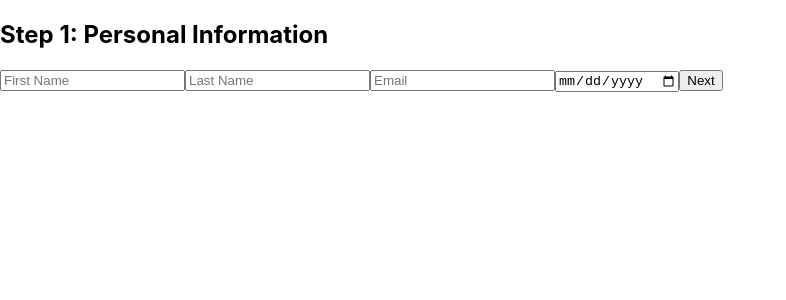
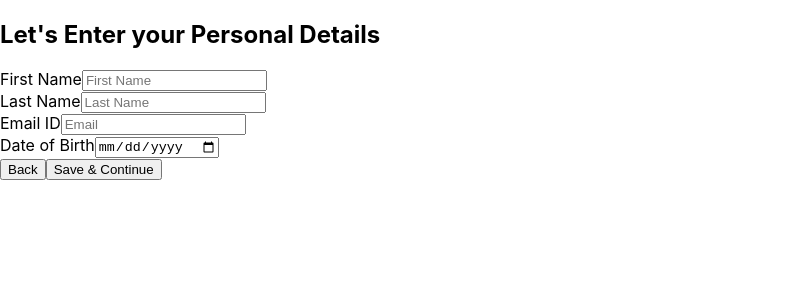
Before and after one commit to geetikajhanji11/form, a React (Create React App) app: page / in a window 1280 px wide. Shown: the top 300 px of the page, without its empty margins (0-786 px from the left). Built offline with nearby package versions, Linux system fonts and the light colour scheme.

Commit message:
refactored personalinfoform

```diff
--- a/src/components/PersonalInfoForm.js
+++ b/src/components/PersonalInfoForm.js
@@ -60,9 +60,18 @@ const PersonalInfoForm = () => {
     }
   };
 
+  const handleBack = () => {
+    navigate("/");
+  }
+
   return (
     <div>
-      <h2>Step 1: Personal Information</h2>
+      <h2>Let's Enter your Personal Details</h2>
+
+      <div className='form_personal'>
+
+        <div>
+          <label>First Name</label>
           <input
             type="text"
             name="firstName"
@@ -71,6 +80,10 @@ const PersonalInfoForm = () => {
             onChange={handleChange}
           />
           {errors.firstName && <p>{errors.firstName}</p>}
+        </div>
+
+        <div>
+          <label>Last Name</label>
           <input
             type="text"
             name="lastName"
@@ -79,6 +92,10 @@ const PersonalInfoForm = () => {
             onChange={handleChange}
           />
           {errors.lastName && <p>{errors.lastName}</p>}
+        </div>
+
+        <div>
+          <label>Email ID</label>
           <input
             type="email"
             name="email"
@@ -87,6 +104,10 @@ const PersonalInfoForm = () => {
             onChange={handleChange}
           />
           {errors.email && <p>{errors.email}</p>}
+        </div>
+
+        <div>
+          <label>Date of Birth</label>
           <input
             type="date"
             name="dateOfBirth"
@@ -95,7 +116,13 @@ const PersonalInfoForm = () => {
             onChange={handleChange}
           />
           {errors.dateOfBirth && <p>{errors.dateOfBirth}</p>}
-      <button onClick={handleNext}>Next</button>
+        </div>
+      </div>
+
+      <div className='actions'>
+        <button onClick={handleBack}>Back</button>
+        <button onClick={handleNext}>Save & Continue</button>
+      </div>
     </div>
   );
 };
```
Lines whose indentation alone changed are shown as unchanged.
